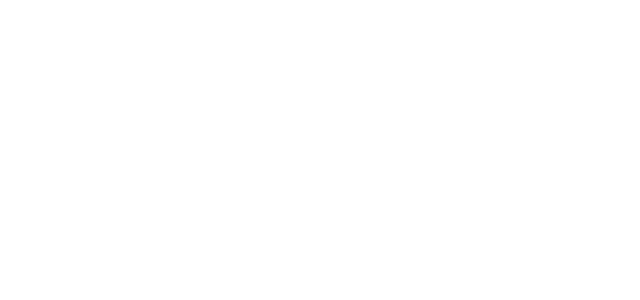
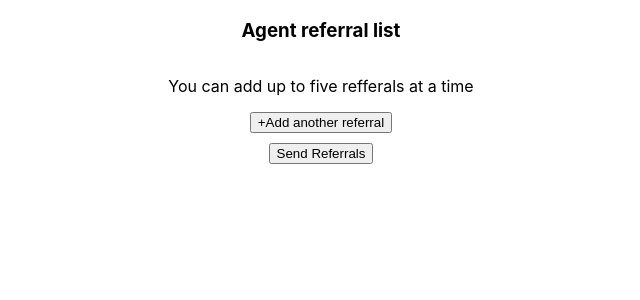
Before and after one commit to jovanadjuric/referrals, a React (Create React App) app: page / in a window 1280 px wide. Shown: the top 300 px of the page, without its empty margins (319-959 px from the left). Built offline with nearby package versions, Linux system fonts and the light colour scheme.

Commit message:
feat: add the basic logic for displaying referrals

```diff
--- a/public/index.html
+++ b/public/index.html
@@ -5,10 +5,7 @@
     <link rel="icon" href="%PUBLIC_URL%/favicon.ico" />
     <meta name="viewport" content="width=device-width, initial-scale=1" />
     <meta name="theme-color" content="#000000" />
-    <meta
-      name="description"
-      content="Web site created using create-react-app"
-    />
+    <meta name="description" content="Referrals app" />
     <link rel="apple-touch-icon" href="%PUBLIC_URL%/logo192.png" />
     <!--
       manifest.json provides metadata used when your web app is installed on a
@@ -24,7 +21,7 @@
       work correctly both with client-side routing and a non-root public URL.
       Learn how to configure a non-root public URL by running `npm run build`.
     -->
-    <title>React App</title>
+    <title>Referrals</title>
   </head>
   <body>
     <noscript>You need to enable JavaScript to run this app.</noscript>
--- a/src/App.js
+++ b/src/App.js
@@ -1,5 +1,30 @@
+import { useState, useContext } from "react";
+import Entries from "./Sections/Entries/Entries";
+import SubmitButton from "./Components/SubmitButton/SubmitButton";
+import { EntriesContext } from "./Context/entries";
+
 function App() {
-  return <div className="container"></div>;
+  const [entriesCount, setEntriesCount] = useState(1);
+  const { addEntry } = useContext(EntriesContext);
+
+  const addNewEntry = () => {
+    if (entriesCount <= 5) {
+      setEntriesCount((entriesCount) => entriesCount + 1);
+      addEntry({});
+    }
+  };
+
+  return (
+    <div className="container">
+      <h3>Agent referral list</h3>
+      <p>You can add up to five refferals at a time</p>
+      <Entries />
+      <button style={{ marginBottom: "10px" }} onClick={addNewEntry}>
+        +Add another referral
+      </button>
+      <SubmitButton />
+    </div>
+  );
 }
 
 export default App;
--- /dev/null
+++ b/src/Components/Input/index.js
@@ -0,0 +1,5 @@
+const Input = () => {
+  return <input />;
+};
+
+export default Input;
--- /dev/null
+++ b/src/Components/SubmitButton/SubmitButton.js
@@ -0,0 +1,5 @@
+const SubmitButton = () => {
+  return <button>Send Referrals</button>;
+};
+
+export default SubmitButton;
--- /dev/null
+++ b/src/Context/entries.js
@@ -0,0 +1,25 @@
+import { createContext, useState } from "react";
+
+export const EntriesContext = createContext({
+  entries: [],
+  addEntry: () => {},
+  removeEntry: () => {},
+});
+
+export const EntriesProvider = ({ children }) => {
+  const [entries, setEntries] = useState([]);
+
+  const addEntry = (entry) => {
+    setEntries((entries) => [...entries, { ...entry }]);
+  };
+
+  const removeEntry = (index) => {
+    setEntries((entries) => entries.filter((_, i) => i !== index));
+  };
+
+  return (
+    <EntriesContext.Provider value={{ entries, addEntry, removeEntry }}>
+      {children}
+    </EntriesContext.Provider>
+  );
+};
--- /dev/null
+++ b/src/Sections/Entries/Entries.js
@@ -0,0 +1,17 @@
+import { useContext } from "react";
+import { EntriesContext } from "../../Context/entries";
+import Entry from "../Entry/Entry";
+
+const Entries = () => {
+  const { entries } = useContext(EntriesContext);
+
+  return (
+    <>
+      {entries.map((entry, index) => (
+        <Entry key={index} />
+      ))}
+    </>
+  );
+};
+
+export default Entries;
--- /dev/null
+++ b/src/Sections/Entry/Entry.js
@@ -0,0 +1,24 @@
+import { useState, useContext } from "react";
+import Input from "../../Components/Input";
+
+const Entry = (addNewEntry) => {
+  const [entry, setEntry] = useState({
+    firstName: "",
+    lastName: "",
+    dateOfBirth: "",
+    contactLanguage: "",
+    phone: "",
+    email: "",
+    address: "",
+    notes: "",
+  });
+
+  return (
+    <div>
+      <Input type="text" placeholder="First Name" />
+      <Input type="text" placeholder="Last Name" />
+    </div>
+  );
+};
+
+export default Entry;
--- a/src/index.css
+++ b/src/index.css
@@ -1,13 +1,20 @@
 body {
   margin: 0;
-  font-family: -apple-system, BlinkMacSystemFont, 'Segoe UI', 'Roboto', 'Oxygen',
-    'Ubuntu', 'Cantarell', 'Fira Sans', 'Droid Sans', 'Helvetica Neue',
+  font-family: -apple-system, BlinkMacSystemFont, "Segoe UI", "Roboto", "Oxygen",
+    "Ubuntu", "Cantarell", "Fira Sans", "Droid Sans", "Helvetica Neue",
     sans-serif;
   -webkit-font-smoothing: antialiased;
   -moz-osx-font-smoothing: grayscale;
 }
 
 code {
-  font-family: source-code-pro, Menlo, Monaco, Consolas, 'Courier New',
+  font-family: source-code-pro, Menlo, Monaco, Consolas, "Courier New",
     monospace;
 }
+
+.container {
+  display: flex;
+  flex-direction: column;
+  align-items: center;
+  min-height: 100vh;
+}
--- a/src/index.js
+++ b/src/index.js
@@ -1,14 +1,17 @@
-import React from 'react';
-import ReactDOM from 'react-dom';
-import './index.css';
-import App from './App';
-import reportWebVitals from './reportWebVitals';
+import React from "react";
+import ReactDOM from "react-dom";
+import "./index.css";
+import App from "./App";
+import reportWebVitals from "./reportWebVitals";
+import { EntriesProvider } from "./Context/entries";
 
 ReactDOM.render(
   <React.StrictMode>
-    <App />
+    <EntriesProvider>
+      <App />
+    </EntriesProvider>
   </React.StrictMode>,
-  document.getElementById('root')
+  document.getElementById("root")
 );
 
 // If you want to start measuring performance in your app, pass a function
```
